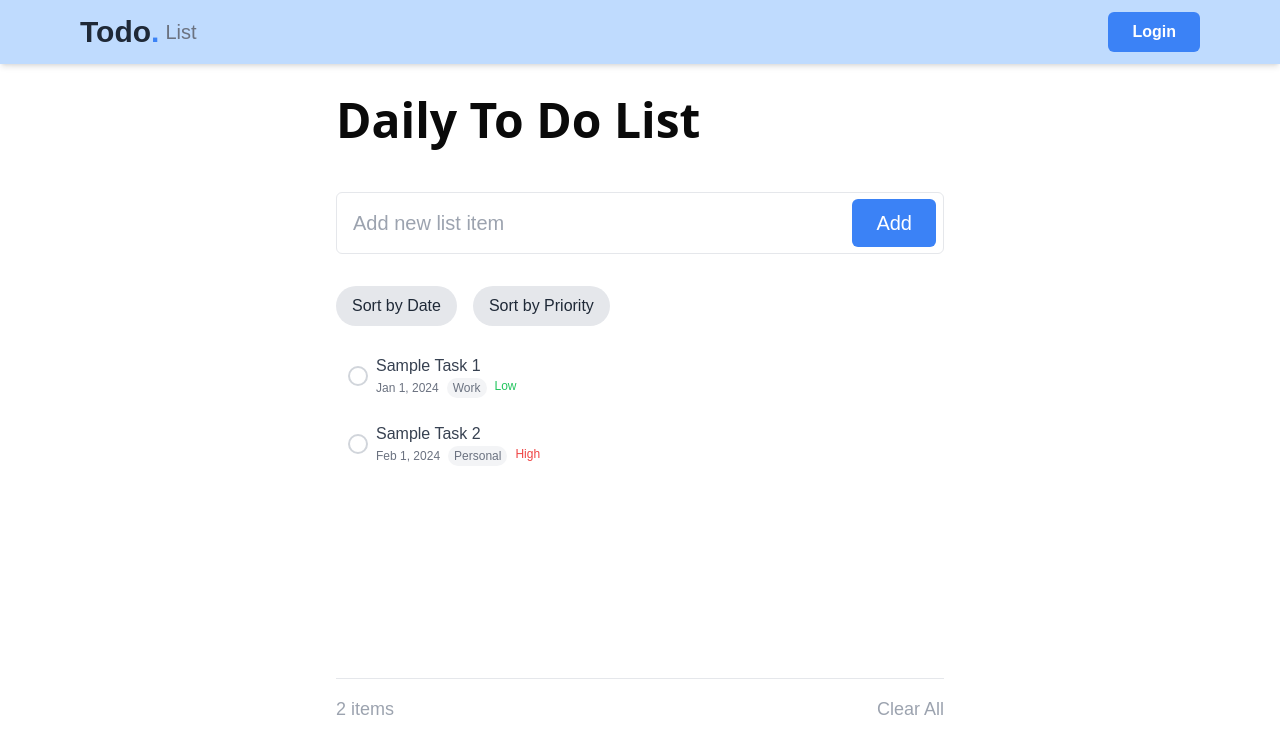
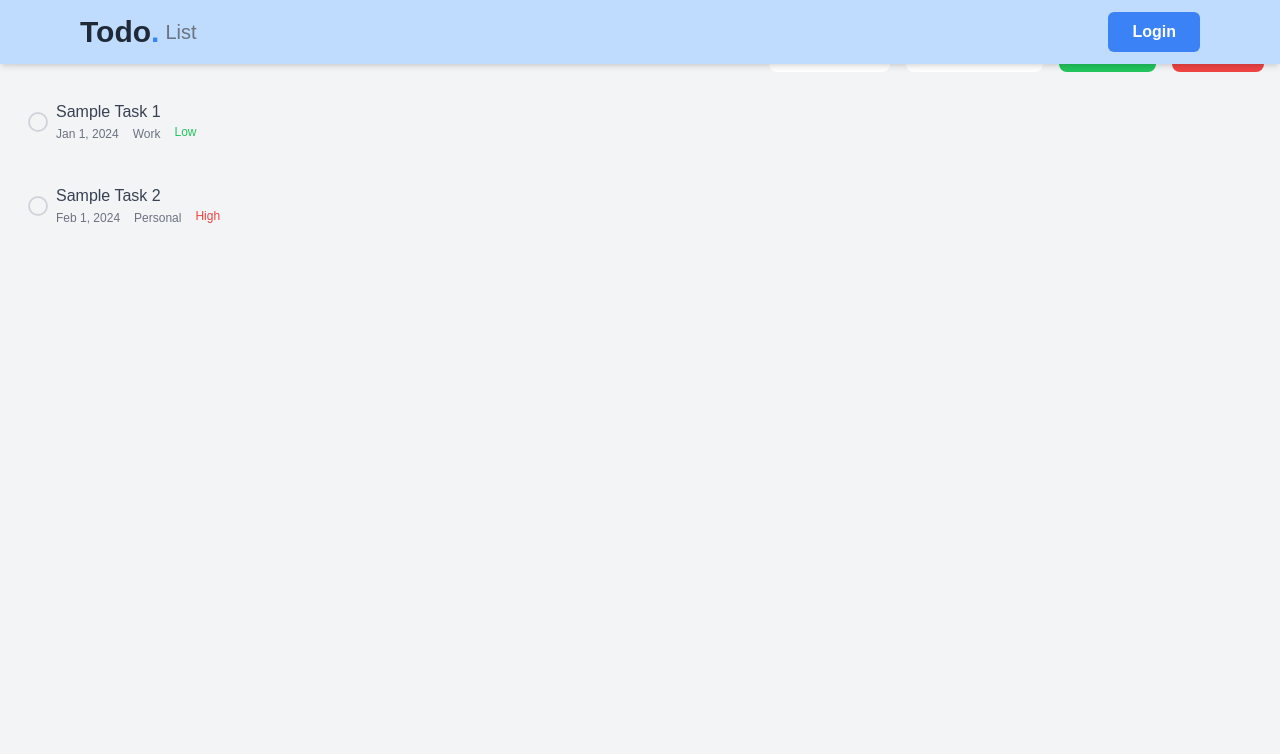
Before and after one commit to VijayendraNayak/Todo-list, a Next.js app: page / in a window 1280 px wide. Shown: the top 754 px of the page. Built offline with nearby package versions, Linux system fonts and the light colour scheme.

Commit message:
final fix

```diff
--- a/src/app/page.tsx
+++ b/src/app/page.tsx
@@ -2,35 +2,72 @@
 import { useState, useEffect } from "react";
 import Checkbox from "@/components/Checkbox";
 import Popform from "@/components/Popform";
-import { useRouter, useSearchParams } from "next/navigation";
 import { Toaster, toast } from 'sonner';
 import Swal from 'sweetalert2';
-import { sortItemsByPriority, sortItemsByDate, getCurrentItems } from '@/utility/SortingUtils';
 
 interface TaskData {
     title: string;
     description: string;
-  date: Date | string | null;
+    date: string | null;
     category: string;
-  priority: string;
+    priority: "High" | "Medium" | "Low";
 }
 
+const sortItemsByPriority = (items: TaskData[]): TaskData[] => {
+    const priorityOrder: { [key: string]: number } = { "High": 0, "Medium": 1, "Low": 2 };
+
+    return [...items].sort((a, b) => {
+        const priorityA = priorityOrder[a.priority] ?? 3;
+        const priorityB = priorityOrder[b.priority] ?? 3;
+
+        if (priorityA === priorityB && a.date && b.date) {
+            return new Date(b.date).getTime() - new Date(a.date).getTime();
+        }
+
+        return priorityA - priorityB;
+    });
+};
+
+const sortItemsByDate = (items: TaskData[]): TaskData[] => {
+    const currentDate = new Date().getTime();
+
+    return [...items].sort((a, b) => {
+        if (!a.date) return 1;
+        if (!b.date) return -1;
+
+        const dateA = new Date(a.date).getTime();
+        const dateB = new Date(b.date).getTime();
+
+        const diffA = Math.abs(dateA - currentDate);
+        const diffB = Math.abs(dateB - currentDate);
+
+        return diffA - diffB;
+    });
+};
+
+const getCurrentItems = (
+    currentView: 'default' | 'priority' | 'date',
+    todoItems: TaskData[],
+    prioritySortedItems: TaskData[],
+    dateSortedItems: TaskData[]
+): TaskData[] => {
+    switch (currentView) {
+        case 'priority':
+            return prioritySortedItems;
+        case 'date':
+            return dateSortedItems;
+        default:
+            return todoItems;
+    }
+};
+
 export default function Home() {
-  const router = useRouter();
-  const searchParams = useSearchParams();
-  const showPopup = searchParams.get("showPopup") === "true";
+    const [showPopup, setShowPopup] = useState(false);
     const [startDate, setStartDate] = useState<Date | null>(null);
     const [isDateSelected, setIsDateSelected] = useState(false);
     const [isPrioritySelected, setIsPrioritySelected] = useState(false);
     const [dateSortCount, setDateSortCount] = useState(0);
     const [prioritySortCount, setPrioritySortCount] = useState(0);
-  const [data, setData] = useState<TaskData>({
-    title: "",
-    description: "",
-    date: null,
-    category: "",
-    priority: ""
-  });
     const [todoItems, setTodoItems] = useState<TaskData[]>([]);
     const [prioritySortedItems, setPrioritySortedItems] = useState<TaskData[]>([]);
     const [dateSortedItems, setDateSortedItems] = useState<TaskData[]>([]);
@@ -39,7 +76,7 @@ export default function Home() {
     useEffect(() => {
         const existingItems = JSON.parse(localStorage.getItem("todoItems") || "[]");
         if (existingItems.length === 0) {
-      const defaultItems = [
+            const defaultItems: TaskData[] = [
                 {
                     title: "Sample Task 1",
                     description: "This is the first default task",
@@ -101,15 +138,20 @@ export default function Home() {
     };
 
     const OpenPopup = () => {
-    router.push("?showPopup=true");
+        setShowPopup(true);
     };
 
     const ClosePopup = () => {
-    router.push("/");
+        setShowPopup(false);
+        setStartDate(null);
     };
 
-  const handleOnStorage = () => {
-    if (!data.title.trim()) {
+    const handleDateChange = (date: Date) => {
+        setStartDate(date);
+    };
+
+    const handleOnStorage = (formData: TaskData) => {
+        if (!formData.title.trim()) {
             toast.error("Task title cannot be empty!", {
                 position: "top-right",
                 style: {
@@ -124,13 +166,7 @@ export default function Home() {
             return;
         }
 
-    const newTask: TaskData = {
-      ...data,
-      date: data.date ? new Date(data.date).toISOString() : null,
-    };
-
-    const existingItems = JSON.parse(localStorage.getItem("todoItems") || "[]");
-    const updatedItems = [...existingItems, newTask];
+        const updatedItems = [...todoItems, formData];
         localStorage.setItem("todoItems", JSON.stringify(updatedItems));
 
         setTodoItems(updatedItems);
@@ -142,14 +178,6 @@ export default function Home() {
         } else if (currentView === 'date') {
             setCurrentView('date');
         }
-
-    setData({
-      title: "",
-      description: "",
-      date: null,
-      category: "",
-      priority: ""
-    });
 
         toast.success("Task added successfully!", {
             position: "top-right",
@@ -246,77 +274,74 @@ export default function Home() {
         }
     };
 
+    const currentItems = getCurrentItems(currentView, todoItems, prioritySortedItems, dateSortedItems);
+
     return (
-    <main className="h-screen pt-16">
-      <div className="h-full flex flex-col max-w-2xl mx-auto p-8 gap-4">
-        <p className="text-3xl md:text-5xl font-semibold mb-8 font-sans">Daily To Do List</p>
-        <div className="relative max-w-2xl">
-          <input
-            type="text"
-            value={data?.title || ""}
-            placeholder="Add new list item"
-            className="w-full px-4 py-4 rounded-md border border-gray-200 focus:outline-none focus:border-blue-500 focus:ring-1 focus:ring-blue-500 placeholder-gray-400 placeholder:font-thin text-black text-xl font-bold pr-24"
-            readOnly
-            onClick={OpenPopup}
-          />
+        <div className="flex flex-col min-h-screen bg-gray-100">
+            <Toaster />
+            <div className="container mx-auto px-4 py-8">
+                <div className="flex flex-col gap-4">
+                    <div className="flex justify-between items-center">
+                        <h1 className="text-3xl font-bold text-gray-800">Todo List</h1>
+                        <div className="flex gap-4">
                             <button
-            className="absolute right-2 top-1/2 -translate-y-1/2 px-6 py-2.5 bg-blue-500 text-white font-medium text-xl rounded-md hover:bg-blue-600 transition-colors duration-200"
-            onClick={handleOnStorage}
+                                onClick={sortByDate}
+                                className={`px-4 py-2 rounded-lg ${
+                                    isDateSelected
+                                        ? "bg-blue-500 text-white"
+                                        : "bg-white text-gray-800"
+                                }`}
                             >
-            Add
-          </button>
-        </div>
-
-        <div className="flex gap-4 mt-4">
-          <button
-            className={`px-4 py-2 rounded-full ${
-              isDateSelected
-                ? "bg-blue-100 text-blue-800 transform -translate-x-1"
-                : "bg-gray-200 text-gray-800"
-            } transition`}
-            onClick={sortByDate}
-          >
-            {isDateSelected ? "✓ Sort by Date" : "Sort by Date"}
+                                Sort by Date
                             </button>
                             <button
-            className={`px-4 py-2 rounded-full ${
+                                onClick={sortByPriority}
+                                className={`px-4 py-2 rounded-lg ${
                                     isPrioritySelected
-                ? "bg-blue-100 text-blue-800 transform -translate-x-1"
-                : "bg-gray-200 text-gray-800"
-            } transition`}
-            onClick={sortByPriority}
+                                        ? "bg-blue-500 text-white"
+                                        : "bg-white text-gray-800"
+                                }`}
                             >
-            {isPrioritySelected ? "✓ Sort by Priority" : "Sort by Priority"}
+                                Sort by Priority
                             </button>
-        </div>
-
-        <div className={`h-80 ${getCurrentItems(currentView, todoItems, prioritySortedItems, dateSortedItems).length > 5 ? "overflow-y-scroll" : "overflow-y-auto"} max-w-2xl`}>
-          {getCurrentItems(currentView, todoItems, prioritySortedItems, dateSortedItems).map((item) => (
-            <Checkbox key={item.title} text={item.title} data={item} onDelete={handleOnDelete} />
-          ))}
-        </div>
-
-        <div className="flex justify-between items-center pt-4 border-t max-w-2xl border-gray-200 text-gray-400 text-lg">
-          <span>{getCurrentItems(currentView, todoItems, prioritySortedItems, dateSortedItems).length} items</span>
-          <Toaster />
                             <button
-            className="hover:text-gray-600 transition-colors duration-200"
+                                onClick={OpenPopup}
+                                className="px-4 py-2 bg-green-500 text-white rounded-lg"
+                            >
+                                Add Task
+                            </button>
+                            <button
                                 onClick={onClearClick}
+                                className="px-4 py-2 bg-red-500 text-white rounded-lg"
                             >
                                 Clear All
                             </button>
                         </div>
+                    </div>
 
-        <div className="transition duration-500">
+                    <div className="grid gap-4">
+                        {currentItems.map((item, index) => (
+                            <Checkbox
+                                key={index}
+                                title={item.title}
+                                description={item.description}
+                                date={item.date}
+                                category={item.category}
+                                priority={item.priority}
+                                onDelete={() => handleOnDelete(item.title)}
+                            />
+                        ))}
+                    </div>
+
                     <Popform
                         isVisible={showPopup}
                         onClose={ClosePopup}
                         startDate={startDate}
-            onDatechange={(date) => setStartDate(date)}
-            onData={(data: TaskData) => setData(data)}
+                        onDatechange={handleDateChange}
+                        onData={handleOnStorage}
                     />
                 </div>
             </div>
-    </main>
+        </div>
     );
 }
--- a/src/components/Checkbox.tsx
+++ b/src/components/Checkbox.tsx
@@ -3,26 +3,27 @@ import { Check, X, Edit } from 'lucide-react';
 import { useState } from 'react';
 import UpdatePop from './UpdatePop';
 
-interface TaskData {
+interface CheckboxProps {
   title: string;
-  description?: string;
-  date?: string | null;
-  category?: string;
-  priority?: string;
-}
-
-interface CheckboxProps {
-  text: string;  // Keep the original text prop for backward compatibility
-  data?: TaskData; // Optional task data for enhanced functionality
+  description: string;
+  date: string | null;
+  category: string;
+  priority: "High" | "Medium" | "Low";
   onDelete: (title: string) => void;
 }
 
-export default function Checkbox({ text, data, onDelete }: CheckboxProps) {
+export default function Checkbox({
+  title,
+  date,
+  category,
+  priority,
+  onDelete
+}: CheckboxProps) {
   const [isChecked, setIsChecked] = useState(false);
   const [isPopVisible, setIsPopVisible] = useState(false);
 
   const handleDeleteClick = () => {
-    onDelete(text);
+    onDelete(title);
   };
 
   const handleEditClick = () => {
@@ -30,7 +31,7 @@ export default function Checkbox({ text, data, onDelete }: CheckboxProps) {
   };
 
   // Format the date for display
-  const formatDate = (dateString: string | null | undefined) => {
+  const formatDate = (dateString: string | null) => {
     if (!dateString) return '';
     const date = new Date(dateString);
     return date.toLocaleDateString('en-US', {
@@ -41,8 +42,7 @@ export default function Checkbox({ text, data, onDelete }: CheckboxProps) {
   };
 
   // Get priority color
-  const getPriorityColor = (priority: string | undefined) => {
-    if (!priority) return 'text-gray-500';
+  const getPriorityColor = (priority: "High" | "Medium" | "Low") => {
     switch (priority.toLowerCase()) {
       case 'high':
         return 'text-red-500';
@@ -69,30 +69,28 @@ export default function Checkbox({ text, data, onDelete }: CheckboxProps) {
         <div className="flex flex-col">
           <span
             className={`text-base ${
-              isChecked ? 'text-gray-500 line-through  group-hover:text-gray-400' : 'text-gray-700  group-hover:text-blue-400'
-            } `}
+              isChecked ? 'text-gray-500 line-through group-hover:text-gray-400' : 'text-gray-700 group-hover:text-blue-400'
+            }`}
           >
-            {text}
+            {title}
           </span>
-          {data && (
           <div className="flex gap-2 text-xs text-gray-500">
-              {data.date && (
+            {date && (
               <span className="flex items-center gap-1">
-                  {formatDate(data.date)}
+                {formatDate(date)}
               </span>
             )}
-              {data.category && (
+            {category && (
               <span className="px-1.5 py-0.5 bg-gray-100 rounded-full">
-                  {data.category}
+                {category}
               </span>
             )}
-              {data.priority && (
-                <span className={`${getPriorityColor(data.priority)} font-medium`}>
-                  {data.priority}
+            {priority && (
+              <span className={`${getPriorityColor(priority)} font-medium`}>
+                {priority}
               </span>
             )}
           </div>
-          )}
         </div>
       </div>
       <div className="flex gap-3 opacity-0 group-hover:opacity-100 transition-opacity duration-200">
@@ -112,7 +110,7 @@ export default function Checkbox({ text, data, onDelete }: CheckboxProps) {
       {isPopVisible && (
         <UpdatePop
           isVisible={isPopVisible}
-          title={text}
+          title={title}
           onClose={() => setIsPopVisible(false)}
         />
       )}
--- a/src/components/Popform.tsx
+++ b/src/components/Popform.tsx
@@ -19,19 +19,17 @@ interface PopformProps {
 interface TaskData {
     title: string;
     description: string;
-    date: Date | null;
+    date: string | null;  // Changed from Date | null to string | null
     category: string;
-    priority: string;
+    priority: "High" | "Medium" | "Low";
 }
 
 const Popform: FC<PopformProps> = ({ isVisible, onClose, startDate, onDatechange, onData }) => {
-    // Initialize hooks at the top of the component
     const [title, setTitle] = useState("");
     const [description, setDescription] = useState("");
-    const [category, setCategory] = useState("Home"); // Default to first category option
-    const [priority, setPriority] = useState("High"); // Default to first priority option
+    const [category, setCategory] = useState("Home");
+    const [priority, setPriority] = useState<"High" | "Medium" | "Low">("High");
 
-    // Exit early if not visible
     if (!isVisible) return null;
 
     const categoryOptions = [
@@ -41,16 +39,16 @@ const Popform: FC<PopformProps> = ({ isVisible, onClose, startDate, onDatechange
     ];
 
     const priorityOptions = [
-        { label: "High", icon: FaExclamationTriangle, color: "text-red-500" },
-        { label: "Medium", icon: FaExclamationCircle, color: "text-yellow-500" },
-        { label: "Low", icon: FaCheckCircle, color: "text-green-500" },
+        { label: "High" as const, icon: FaExclamationTriangle, color: "text-red-500" },
+        { label: "Medium" as const, icon: FaExclamationCircle, color: "text-yellow-500" },
+        { label: "Low" as const, icon: FaCheckCircle, color: "text-green-500" },
     ];
 
     const handleOnDone = () => {
         onData({
             title,
             description,
-            date: startDate,
+            date: startDate ? startDate.toISOString() : null,  // Convert Date to ISO string
             category,
             priority
         });
@@ -88,7 +86,7 @@ const Popform: FC<PopformProps> = ({ isVisible, onClose, startDate, onDatechange
                         />
                         <LuCalendarCheck2 className="hidden md:flex absolute right-2 top-3 md:top-4 text-gray-500 text-xl md:text-2xl" />
                     </div>
-                    <div className="w-1/3 text-black ">
+                    <div className="w-1/3 text-black">
                         <ParentDropdown
                             label="category"
                             options={categoryOptions}
@@ -99,7 +97,7 @@ const Popform: FC<PopformProps> = ({ isVisible, onClose, startDate, onDatechange
                         <ParentDropdown
                             label="priority"
                             options={priorityOptions}
-                            onSelect={(value) => setPriority(value || priorityOptions[0]?.label || "")}
+                            onSelect={(value) => setPriority((value as "High" | "Medium" | "Low") || priorityOptions[0]?.label)}
                         />
                     </div>
                 </div>
--- a/src/utility/SortingUtils.tsx
+++ /dev/null
@@ -1,57 +0,0 @@
-
-export interface TaskData {
-  id: number;
-  title: string;
-  priority: "High" | "Medium" | "Low";
-  date?: string;
-  // Add other properties if necessary
-}
-export const sortItemsByPriority = (items: TaskData[]) => {
-  const priorityOrder: { [key: string]: number } = { "High": 0, "Medium": 1, "Low": 2 };
-
-  return [...items].sort((a, b) => {
-    const priorityA = priorityOrder[a.priority] ?? 3;
-    const priorityB = priorityOrder[b.priority] ?? 3;
-
-    if (priorityA === priorityB && a.date && b.date) {
-      return new Date(b.date).getTime() - new Date(a.date).getTime();
-    }
-
-    return priorityA - priorityB;
-  });
-};
-
-// Helper function for date sorting based on proximity to current date
-export const sortItemsByDate = (items: TaskData[]) => {
-  const currentDate = new Date().getTime();
-
-  return [...items].sort((a, b) => {
-    if (!a.date) return 1;
-    if (!b.date) return -1;
-
-    const dateA = new Date(a.date).getTime();
-    const dateB = new Date(b.date).getTime();
-
-    // Calculate absolute difference from current date
-    const diffA = Math.abs(dateA - currentDate);
-    const diffB = Math.abs(dateB - currentDate);
-
-    return diffA - diffB; // Closest dates appear first
-  });
-};
-
-export const getCurrentItems = (
-  currentView: 'default' | 'priority' | 'date',
-  todoItems: TaskData[],
-  prioritySortedItems: TaskData[],
-  dateSortedItems: TaskData[]
-) => {
-  switch (currentView) {
-    case 'priority':
-      return prioritySortedItems;
-    case 'date':
-      return dateSortedItems;
-    default:
-      return todoItems;
-  }
-};
```
Lines whose indentation alone changed are shown as unchanged.
